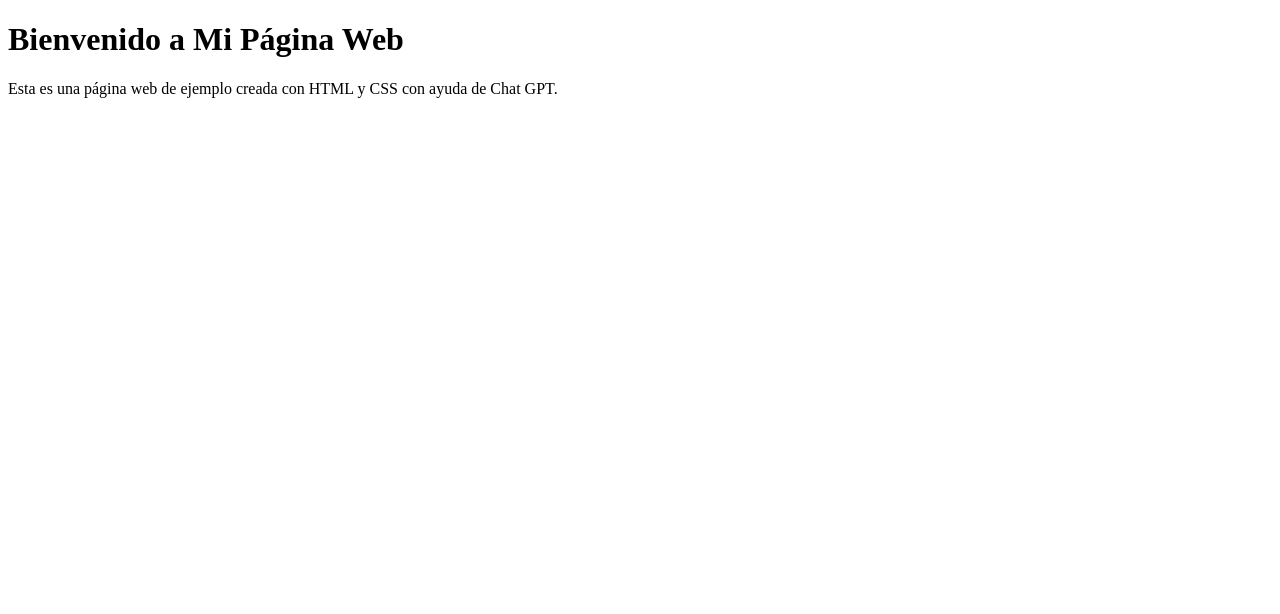
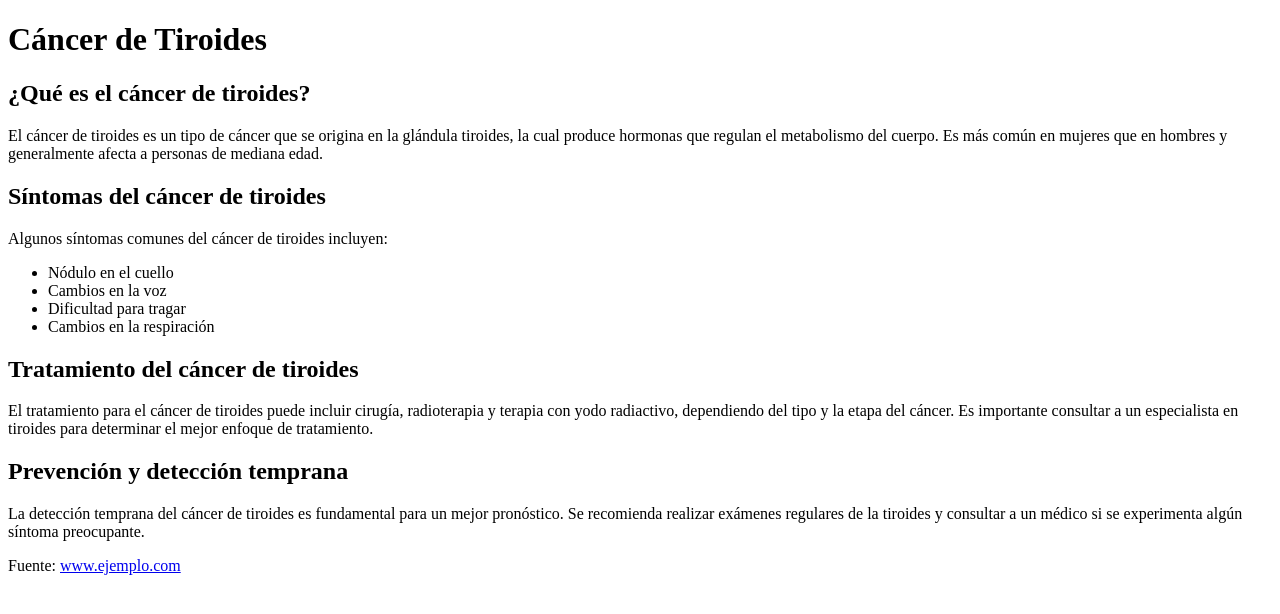
Before and after one commit to necastromoreno/cancer-de-tiroide, a plain HTML site: page index.html in a window 1280 px wide. Drawn offline with Linux system fonts and the light colour scheme.

Commit message:
Update index.html

```diff
--- a/index.html
+++ b/index.html
@@ -1,11 +1,41 @@
 <!DOCTYPE html>
 <html>
 <head>
-  <title>Mi Pagina Web con ChatGPT</title>
-  <link rel="stylesheet" type="text/css" href="styles.css">
+  <meta charset="UTF-8">
+  <title>Cáncer de Tiroides</title>
+  <link rel="stylesheet" href="styles.css">
 </head>
 <body>
-  <h1>Bienvenido a Mi Página Web</h1>
-  <p>Esta es una página web de ejemplo creada con HTML y CSS con ayuda de Chat GPT.</p>
+  <div class="container">
+    <h1>Cáncer de Tiroides</h1>
+
+    <div class="section">
+      <h2>¿Qué es el cáncer de tiroides?</h2>
+      <p>El cáncer de tiroides es un tipo de cáncer que se origina en la glándula tiroides, la cual produce hormonas que regulan el metabolismo del cuerpo. Es más común en mujeres que en hombres y generalmente afecta a personas de mediana edad.</p>
+    </div>
+
+    <div class="section">
+      <h2>Síntomas del cáncer de tiroides</h2>
+      <p>Algunos síntomas comunes del cáncer de tiroides incluyen:</p>
+      <ul>
+        <li>Nódulo en el cuello</li>
+        <li>Cambios en la voz</li>
+        <li>Dificultad para tragar</li>
+        <li>Cambios en la respiración</li>
+      </ul>
+    </div>
+
+    <div class="section">
+      <h2>Tratamiento del cáncer de tiroides</h2>
+      <p>El tratamiento para el cáncer de tiroides puede incluir cirugía, radioterapia y terapia con yodo radiactivo, dependiendo del tipo y la etapa del cáncer. Es importante consultar a un especialista en tiroides para determinar el mejor enfoque de tratamiento.</p>
+    </div>
+
+    <div class="section">
+      <h2>Prevención y detección temprana</h2>
+      <p>La detección temprana del cáncer de tiroides es fundamental para un mejor pronóstico. Se recomienda realizar exámenes regulares de la tiroides y consultar a un médico si se experimenta algún síntoma preocupante.</p>
+    </div>
+
+    <p>Fuente: <a href="https://www.ejemplo.com/cancer-de-tiroides">www.ejemplo.com</a></p>
+  </div>
 </body>
 </html>
```
